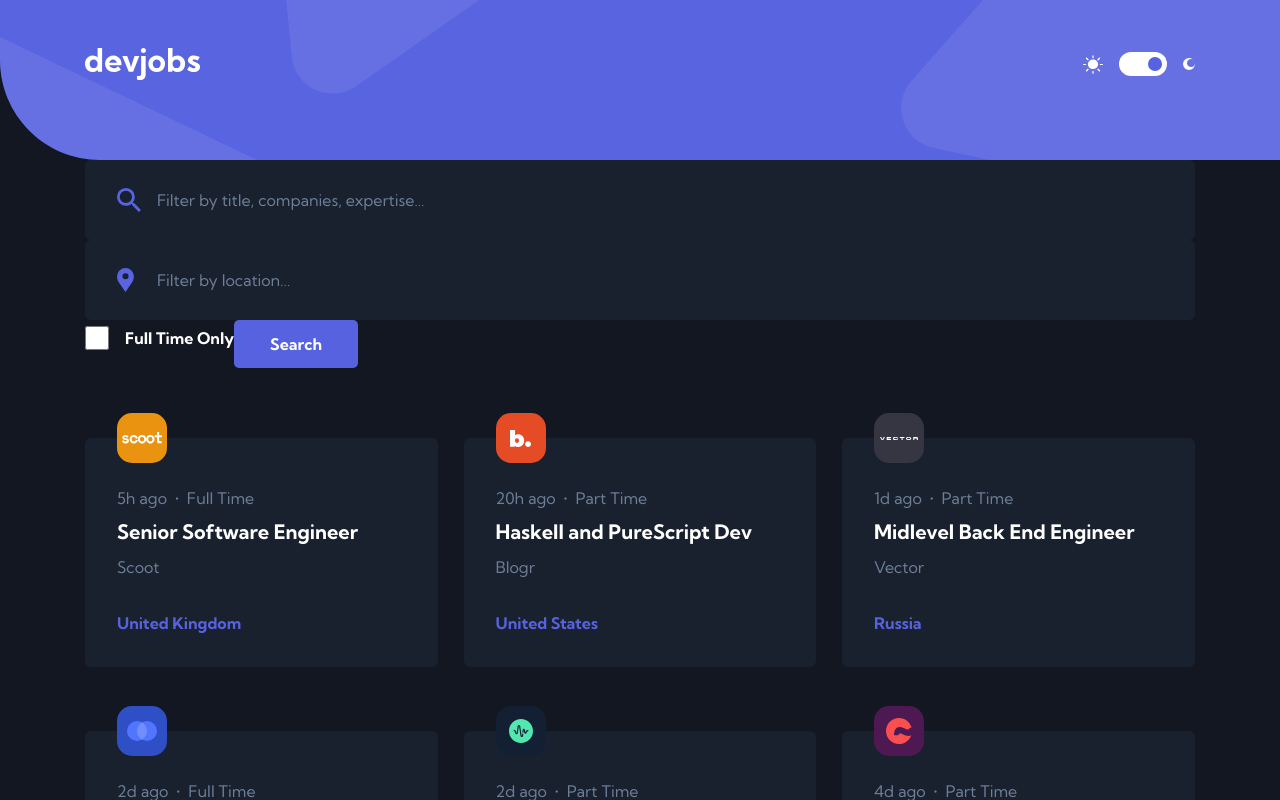
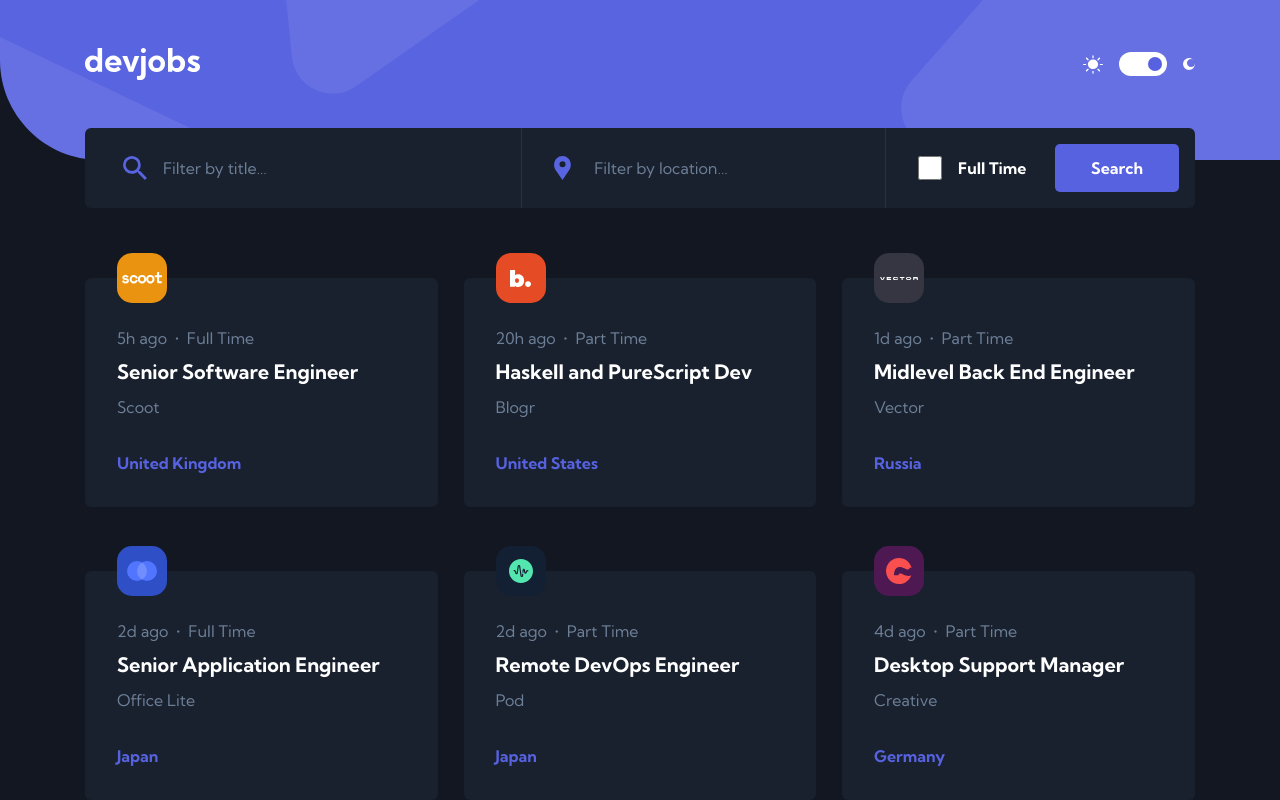
Before and after one commit to crsimpson5/devjobs-web-app, a Next.js app: page / in a window 1280 px wide. Shown: the top 800 px of the page. Built offline with nearby package versions, Linux system fonts and the light colour scheme.

Commit message:
Update search component

```diff
--- a/pages/index.js
+++ b/pages/index.js
@@ -48,47 +48,77 @@ export default function Home() {
 
       <Header />
 
-      <main>
-        <div className="input-wrapper | container">
-          <div>
-            <label htmlFor="" className="visually-hidden">
+      <main className="main-content">
+        <div className="search | container">
+          {/* Desktop */}
+          <div className="show-md flex-grow-2">
+            <label htmlFor="query" className="visually-hidden">
               Filter by title, companies, expertise
             </label>
             <input
+              id="query"
               className="text-input"
               type="text"
-              placeholder="Filter by title, companies, expertise…"
+              placeholder="Filter by title…"
               data-icon="search"
               value={query}
               onChange={(e) => setQuery(e.target.value)}
+              onKeyDown={(e) => e.key === "Enter" && handleSearch()}
             />
           </div>
-          <div>
-            <label htmlFor="" className="visually-hidden">
+          <div className="show-md flex-grow-1">
+            <label htmlFor="location" className="visually-hidden">
               Filter by location
             </label>
             <input
+              id="location"
               className="text-input"
               type="text"
               placeholder="Filter by location…"
               data-icon="location"
               value={location}
               onChange={(e) => setLocation(e.target.value)}
+              onKeyDown={(e) => e.key === "Enter" && handleSearch()}
             />
           </div>
-          <div className="input-wrapper__options">
+          <div className="search__options | show-md">
             <div className="checkbox">
               <input
                 type="checkbox"
-                name="full-time-only"
                 id="full-time-only"
                 value={fullTimeOnly}
                 onChange={() => setFullTimeOnly((prev) => !prev)}
               />
-              <label htmlFor="full-time-only">Full Time Only</label>
+              <label htmlFor="full-time-only">Full Time</label>
             </div>
             <button className="button" onClick={handleSearch}>
               Search
+            </button>
+          </div>
+
+          {/* Mobile */}
+          <div className="hide-md flex-grow-1">
+            <label htmlFor="query-m" className="visually-hidden">
+              Filter by title, companies, expertise
+            </label>
+            <input
+              id="query-m"
+              className="text-input"
+              type="text"
+              placeholder="Filter by title…"
+              data-icon="search"
+              value={query}
+              onChange={(e) => setQuery(e.target.value)}
+            />
+          </div>
+          <div className="search__options | hide-md ">
+            <button className="button button--filter" data-type="naked">
+              <span className="visually-hidden">filter</span>
+              <img src="/images/icons/icon-filter.svg" alt="" />
+            </button>
+            <button className="button button--search" onClick={handleSearch}>
+              <span className="visually-hidden">search</span>
+              <img src="/images/icons/icon-search.svg" alt="" />
             </button>
           </div>
         </div>
@@ -98,6 +128,8 @@ export default function Home() {
             <Card data={job} key={job.id} />
           ))}
         </div>
+
+        <button className="button">Load More</button>
       </main>
     </>
   );
```
